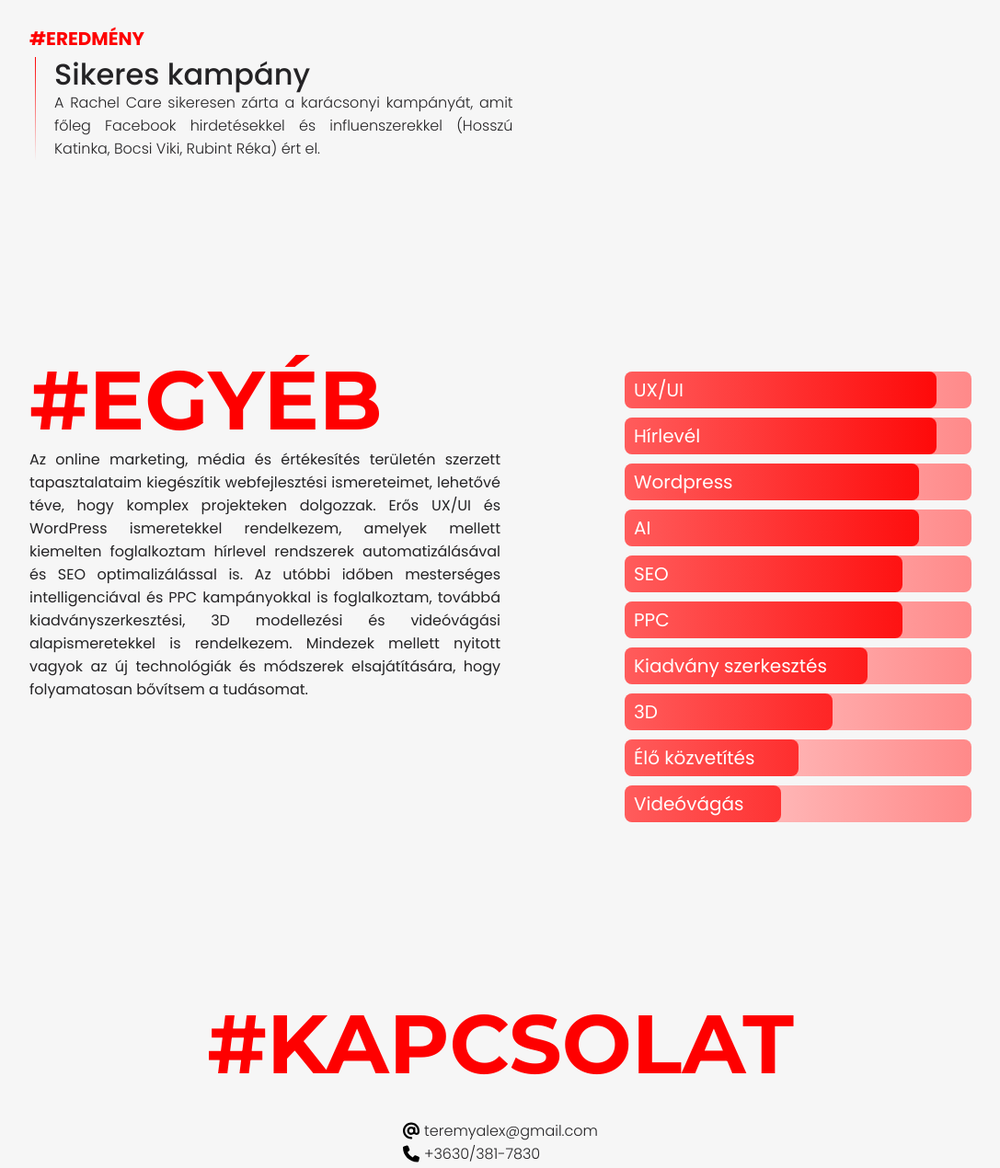
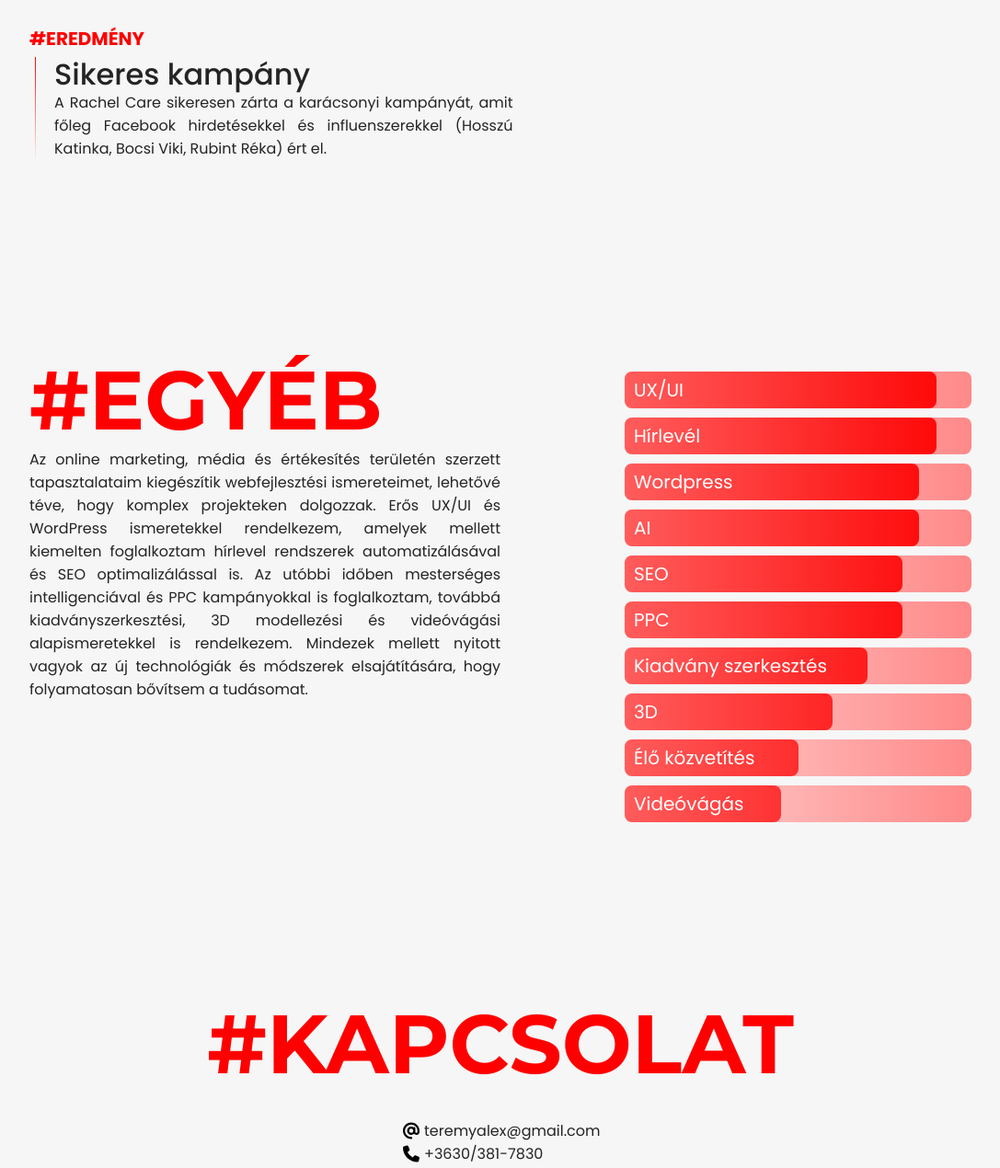
Before and after one commit to teremyalex/teremyalex.github.io, a plain HTML site: page index.html in a window 1280 px wide. Shown: the part 2875-4145 px from the top of the page at 92% size, without its empty margins (96-1183 px from the left). Drawn offline with Linux system fonts and the light colour scheme.

Commit message:
Update index.html

```diff
--- a/index.html
+++ b/index.html
@@ -16,7 +16,7 @@ body{background:linear-gradient(186deg, #81D5E9 0%, #C7EFF9 6%, #F6F6F6 40%); ba
 .header > div{display:flex; flex-wrap:wrap; max-width:1024px; margin: 0 auto;}
 .header > div > div{margin: 0 0 0 auto; text-align:right;}
 .header h1{font-family: 'Montserrat'; font-size: 90px; font-weight:700; line-height:63px; color: #FE0000; margin:0 0 20px; border-right: 100px solid; padding: 0 10px 0 0;}
-.header .frontend{font-family: 'Montserrat'; font-size: 36px; font-style:italic;}
+.header .frontend{font-family: 'Montserrat'; font-size: 36px; font-weight:400; font-style:italic;}
 .header .designer{font-family: 'Montserrat'; font-size: 24px; font-weight: 300; font-style:italic; margin: 0 0 20px;}
 .header .icons{display:flex; flex-wrap:wrap; justify-content: flex-end; gap: 25px;}
 .header .icons img{height:50px;}
@@ -52,7 +52,7 @@ body{background:linear-gradient(186deg, #81D5E9 0%, #C7EFF9 6%, #F6F6F6 40%); ba
 .portfolio .block-flex div{width:50%;}
 .portfolio .block-flex img{width:44%; display:block; border-radius: 15px;}
 .portfolio h4 {font-size: 32px; font-family: 'Poppins'; font-weight: 500; line-height: 37px; margin: 0;}
-.portfolio p {margin: 0; font-weight: 300; text-align: justify;}
+.portfolio p {margin: 0; text-align: justify;}
 
 
 /* #KAPCSOLAT */
@@ -61,7 +61,7 @@ body{background:linear-gradient(186deg, #81D5E9 0%, #C7EFF9 6%, #F6F6F6 40%); ba
 .kapcsolat h3{font-family: 'Montserrat'; font-size: 90px; font-weight:700; color: #FE0000; margin:0 0 50px; line-height: 63px; text-align:center;}
 .kapcsolat .contact{display: flex; gap: 5px; width: 212px; margin: 0 auto;}
 .kapcsolat .contact img{width: 18px;}
-.kapcsolat a{font-size: 16px; font-weight: 300; color:#242325; text-decoration: none; vertical-align: super;}
+.kapcsolat a{font-size: 16px; color:#242325; text-decoration: none; vertical-align: super;}
 .kapcsolat .social{text-align:center; margin: 30px 0;}
 .kapcsolat .social img{width: 30px;}
 
```
